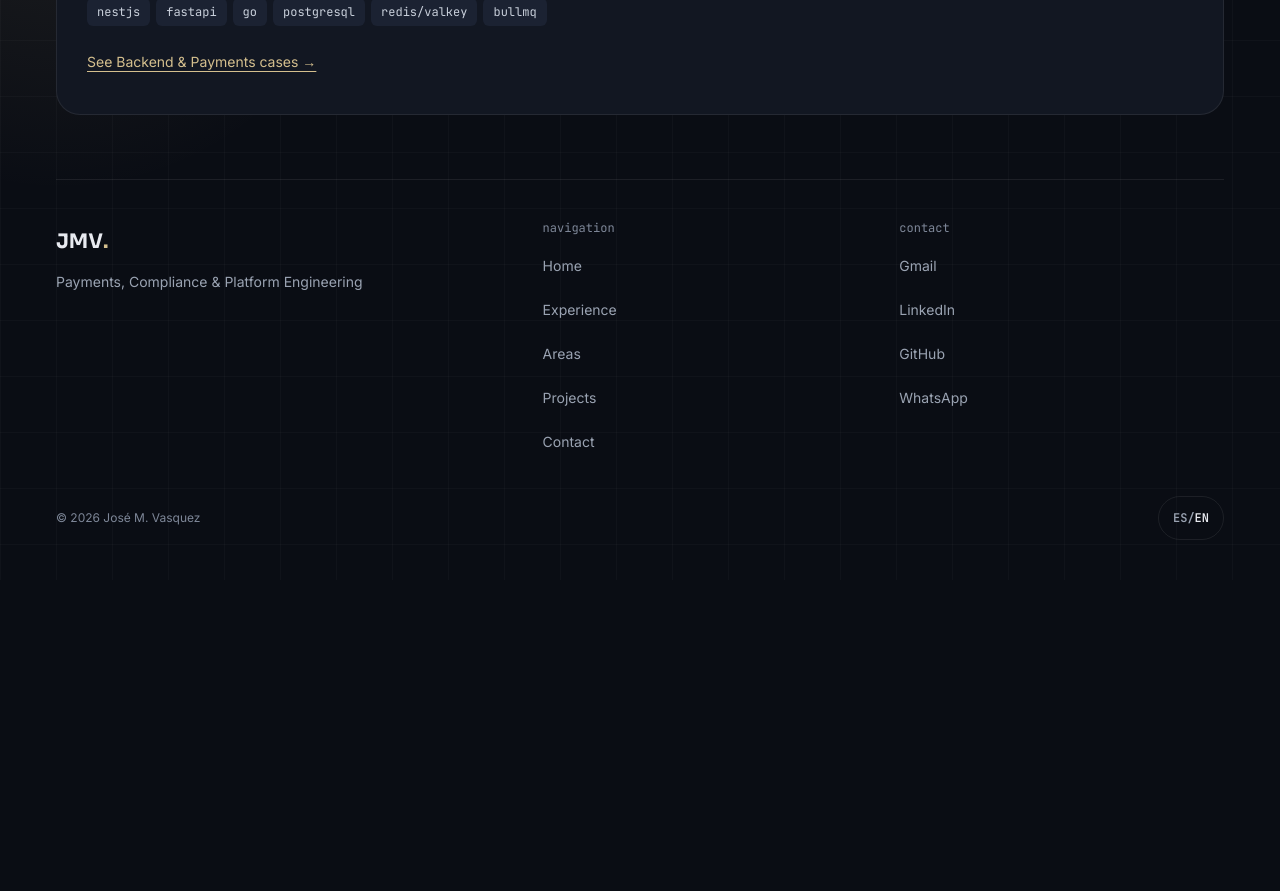
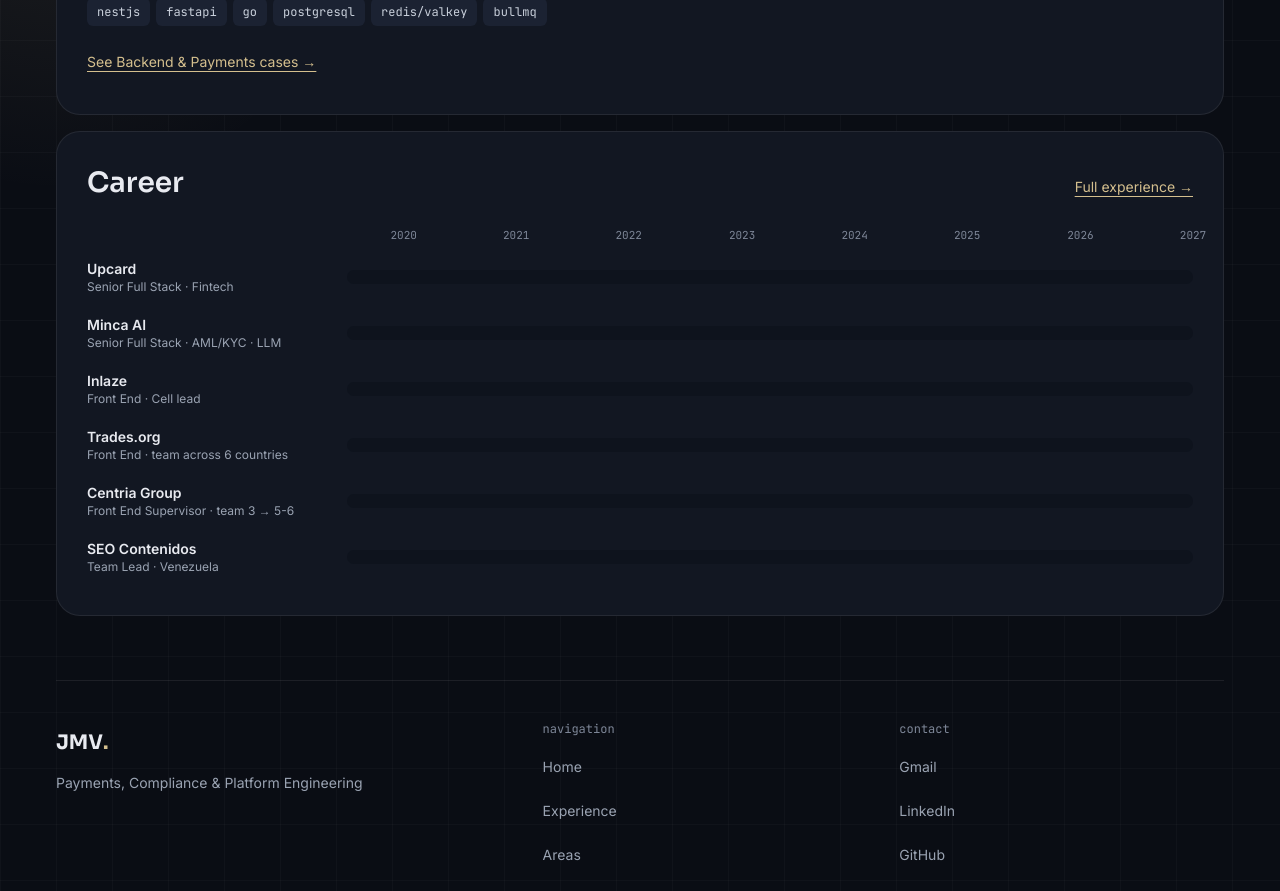
Before and after one commit to josejmv/josejmv, a Next.js app: page /en in a window 1280 px wide. Shown: the part 1360-2251 px from the top of the page. Before the commit the page ends 1940 px from the top, so only its background shows below. Built offline with nearby package versions, Linux system fonts and the light colour scheme.

Commit message:
feat: add career gantt (vertical list on mobile)

```diff
--- a/messages/en.json
+++ b/messages/en.json
@@ -80,5 +80,11 @@
     "tabs": "Areas",
     "impact": "measured impact · before → after",
     "cases": "See {area} cases →"
+  },
+  "Career": {
+    "title": "Career",
+    "fullLink": "Full experience →",
+    "list": "Roles, most recent first",
+    "present": "present"
   }
 }
--- a/messages/es.json
+++ b/messages/es.json
@@ -80,5 +80,11 @@
     "tabs": "Áreas",
     "impact": "impacto medido · antes → después",
     "cases": "Ver casos de {area} →"
+  },
+  "Career": {
+    "title": "Trayectoria",
+    "fullLink": "Experiencia completa →",
+    "list": "Roles, del más reciente al más antiguo",
+    "present": "actualidad"
   }
 }
--- a/src/app/[locale]/page.tsx
+++ b/src/app/[locale]/page.tsx
@@ -3,24 +3,28 @@ import { hasLocale } from "next-intl";
 import { getTranslations, setRequestLocale } from "next-intl/server";
 
 import { AreasShowcase } from "@/components/sections/home/areas-showcase";
+import { CareerSection } from "@/components/sections/home/career-section";
 import { HeroSection } from "@/components/sections/home/hero-section";
 import { StatsStrip } from "@/components/sections/home/stats-strip";
 import { GlobeLegend } from "@/components/three/globe/globe-legend";
 import { GlobeStaticSvg } from "@/components/three/globe/globe-static-svg";
 import { GlobeTabs } from "@/components/three/globe/globe-tabs";
 import { routing } from "@/i18n/routing";
-import { getAreas, getGlobeData, getProfile, getStats } from "@/lib/content";
+import { getAreas, getExperience, getGlobeData, getProfile, getStats } from "@/lib/content";
+import { getCurrentMonth } from "@/lib/time";
 
 export default async function HomePage({ params }: PageProps<"/[locale]">) {
   const { locale } = await params;
   if (!hasLocale(routing.locales, locale)) notFound();
   setRequestLocale(locale);
 
-  const [t, tGlobe, tStats, tAreas] = await Promise.all([
+  const [t, tGlobe, tStats, tAreas, tCareer, now] = await Promise.all([
     getTranslations({ locale, namespace: "Hero" }),
     getTranslations({ locale, namespace: "Globe" }),
     getTranslations({ locale, namespace: "Stats" }),
     getTranslations({ locale, namespace: "Areas" }),
+    getTranslations({ locale, namespace: "Career" }),
+    getCurrentMonth(),
   ]);
   const profile = getProfile(locale);
   const globe = getGlobeData(locale);
@@ -96,6 +100,18 @@ export default async function HomePage({ params }: PageProps<"/[locale]">) {
           cases: (area) => tAreas("cases", { area }),
         }}
       />
+
+      <CareerSection
+        roles={getExperience(locale)}
+        now={now}
+        locale={locale}
+        labels={{
+          title: tCareer("title"),
+          fullLink: tCareer("fullLink"),
+          list: tCareer("list"),
+          present: tCareer("present"),
+        }}
+      />
     </main>
   );
 }
--- /dev/null
+++ b/src/components/charts/career-gantt.tsx
@@ -0,0 +1,104 @@
+import type { LocalizedExperience } from "@/lib/content";
+import { cn } from "@/lib/cn";
+import { toMonthIndex } from "@/lib/time";
+
+interface CareerGanttProps {
+  roles: LocalizedExperience[];
+  /** Mes actual (`YYYY-MM`): cierra los roles vigentes y el eje. */
+  now: string;
+  locale: string;
+  labels: {
+    list: string;
+    present: string;
+  };
+}
+
+/**
+ * Trayectoria (Fusion). Desktop: Gantt con eje de años. Móvil: lista vertical con el periodo en
+ * texto (la barra se oculta). Server Component: posiciones calculadas en el servidor, sin JS.
+ */
+export function CareerGantt({ roles, now, locale, labels }: CareerGanttProps) {
+  const nowIndex = toMonthIndex(now);
+  const domainStart = Math.min(...roles.map((r) => toMonthIndex(r.start))) - 1;
+  const domainEnd = nowIndex + 2;
+  const span = domainEnd - domainStart;
+  const pct = (index: number) => ((index - domainStart) / span) * 100;
+
+  const firstYear = Math.ceil(domainStart / 12);
+  const lastYear = Math.floor(domainEnd / 12);
+  const years = Array.from({ length: lastYear - firstYear + 1 }, (_, i) => firstYear + i);
+
+  const month = new Intl.DateTimeFormat(locale, {
+    month: "short",
+    year: "numeric",
+    timeZone: "UTC",
+  });
+  const formatMonth = (yearMonth: string) => month.format(new Date(`${yearMonth}-01T00:00:00Z`));
+
+  return (
+    <div className="grid gap-x-5 md:grid-cols-[240px_1fr]">
+      {/* Eje de años (solo desktop) */}
+      <div aria-hidden="true" className="hidden md:block" />
+      <div
+        aria-hidden="true"
+        className="relative hidden h-[22px] font-mono text-[11px] text-subtle md:block"
+      >
+        {years.map((year) => (
+          <span
+            key={year}
+            className="absolute -translate-x-1/2"
+            style={{ left: `${pct(year * 12).toFixed(1)}%` }}
+          >
+            {year}
+          </span>
+        ))}
+      </div>
+
+      <ol aria-label={labels.list} className="col-span-full grid md:grid-cols-subgrid">
+        {roles.map((role) => {
+          const start = toMonthIndex(role.start);
+          // El mes final cuenta completo.
+          const end = (role.end ? toMonthIndex(role.end) : nowIndex) + 1;
+          const current = role.end === null;
+          const endedYearsAgo = (nowIndex - end) / 12;
+          const period = `${formatMonth(role.start)} – ${role.end ? formatMonth(role.end) : labels.present}`;
+
+          return (
+            <li
+              key={role.id}
+              className="grid items-center gap-x-5 border-l-2 border-border py-2.5 pl-4 md:col-span-2 md:grid-cols-subgrid md:border-0 md:pl-0"
+            >
+              <div>
+                <p className="text-sm font-semibold">{role.company}</p>
+                <p className="text-xs text-muted">{role.tagline}</p>
+                <p className="mt-1 font-mono text-[11px] text-subtle md:sr-only">{period}</p>
+              </div>
+              <div
+                aria-hidden="true"
+                className="relative hidden h-3.5 rounded-pill bg-surface-2 md:block"
+              >
+                <div
+                  title={`${role.role} · ${period}`}
+                  className={cn(
+                    "absolute inset-y-0 origin-left rounded-pill motion-safe:animate-grow-x",
+                    current
+                      ? "bg-linear-to-r from-accent-2 to-accent"
+                      : endedYearsAgo < 2
+                        ? "bg-accent-2"
+                        : endedYearsAgo < 4
+                          ? "bg-accent-2/60"
+                          : "bg-accent-2/40",
+                  )}
+                  style={{
+                    left: `${pct(start).toFixed(1)}%`,
+                    width: `${(((end - start) / span) * 100).toFixed(1)}%`,
+                  }}
+                />
+              </div>
+            </li>
+          );
+        })}
+      </ol>
+    </div>
+  );
+}
--- a/src/components/layout/site-footer.tsx
+++ b/src/components/layout/site-footer.tsx
@@ -1,30 +1,23 @@
-import { cacheLife } from "next/cache";
 import { getTranslations } from "next-intl/server";
 
 import { LocaleSwitcher } from "@/components/i18n/locale-switcher";
 import type { ContentLocale } from "@content/schema";
 import { Link } from "@/i18n/navigation";
 import { getProfile } from "@/lib/content";
+import { getCurrentMonth } from "@/lib/time";
 
 import { NAV_ITEMS } from "./nav-items";
 import { SiteLogo } from "./site-logo";
-
-/** Año actual. Con `cacheComponents`, `new Date()` solo puede ir dentro de `use cache`. */
-async function currentYear() {
-  "use cache";
-  cacheLife("days");
-  return new Date().getFullYear();
-}
 
 const linkClasses =
   "inline-flex min-h-11 items-center text-sm text-muted transition-colors hover:text-text focus-visible:outline-2 focus-visible:outline-offset-2 focus-visible:outline-accent-text";
 
 export async function SiteFooter({ locale }: { locale: ContentLocale }) {
-  const [t, tNav, tHeader, year] = await Promise.all([
+  const [t, tNav, tHeader, month] = await Promise.all([
     getTranslations({ locale, namespace: "Footer" }),
     getTranslations({ locale, namespace: "Nav" }),
     getTranslations({ locale, namespace: "Header" }),
-    currentYear(),
+    getCurrentMonth(),
   ]);
   const profile = getProfile(locale);
 
@@ -75,7 +68,7 @@ export async function SiteFooter({ locale }: { locale: ContentLocale }) {
       </div>
 
       <div className="mt-8 flex flex-wrap items-center justify-between gap-4 text-xs text-subtle">
-        <p>{t("rights", { year, name: profile.name })}</p>
+        <p>{t("rights", { year: month.slice(0, 4), name: profile.name })}</p>
         <LocaleSwitcher />
       </div>
     </footer>
--- /dev/null
+++ b/src/components/sections/home/career-section.tsx
@@ -0,0 +1,42 @@
+import { CareerGantt } from "@/components/charts/career-gantt";
+import { Link } from "@/i18n/navigation";
+import type { LocalizedExperience } from "@/lib/content";
+
+interface CareerSectionProps {
+  roles: LocalizedExperience[];
+  now: string;
+  locale: string;
+  labels: {
+    title: string;
+    fullLink: string;
+    list: string;
+    present: string;
+  };
+}
+
+/** "Trayectoria" (Fusion): Gantt de roles + enlace a la página de experiencia. */
+export function CareerSection({ roles, now, locale, labels }: CareerSectionProps) {
+  return (
+    <section aria-labelledby="career-title" className="container-page mt-4">
+      <div className="flex flex-col gap-[18px] rounded-card border border-border bg-surface p-5 sm:p-[30px]">
+        <div className="flex flex-wrap items-baseline justify-between gap-3">
+          <h2 id="career-title" className="font-display text-[28px] font-semibold">
+            {labels.title}
+          </h2>
+          <Link
+            href="/experiencia"
+            className="inline-flex min-h-11 items-center text-sm text-accent-text underline underline-offset-4 hover:no-underline focus-visible:outline-2 focus-visible:outline-offset-2 focus-visible:outline-accent-text"
+          >
+            {labels.fullLink}
+          </Link>
+        </div>
+        <CareerGantt
+          roles={roles}
+          now={now}
+          locale={locale}
+          labels={{ list: labels.list, present: labels.present }}
+        />
+      </div>
+    </section>
+  );
+}
--- /dev/null
+++ b/src/lib/time.ts
@@ -0,0 +1,17 @@
+import { cacheLife } from "next/cache";
+
+/**
+ * Mes actual como `YYYY-MM`. Con `cacheComponents`, `new Date()` solo puede ir dentro de
+ * `use cache`; se recalcula a diario.
+ */
+export async function getCurrentMonth(): Promise<string> {
+  "use cache";
+  cacheLife("days");
+  return new Date().toISOString().slice(0, 7);
+}
+
+/** `YYYY-MM` → meses desde el año 0 (para restar fechas sin zonas horarias). */
+export function toMonthIndex(yearMonth: string): number {
+  const [year, month] = yearMonth.split("-").map(Number);
+  return year * 12 + (month - 1);
+}
```
Also changed, not shown: 2 other files (tests, documents, lock files or other folders).
